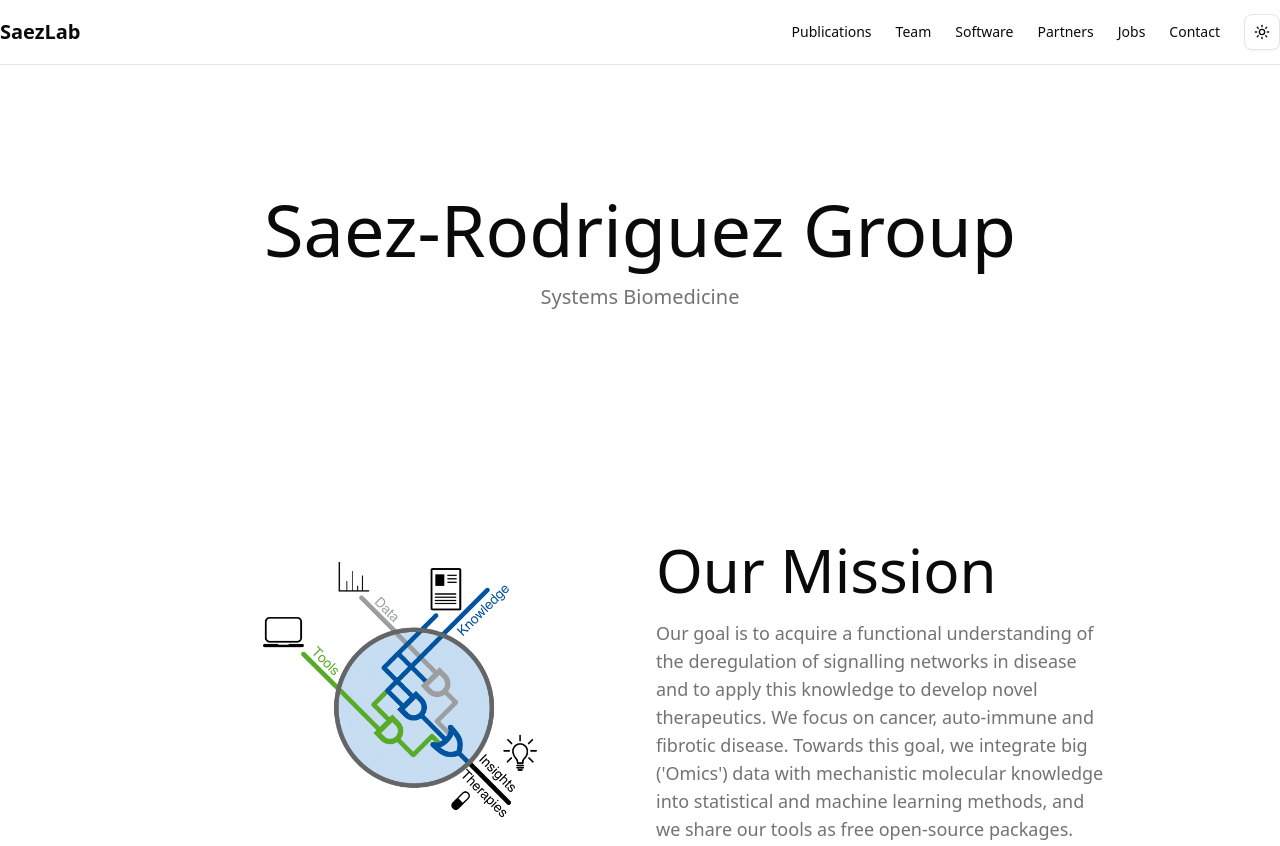
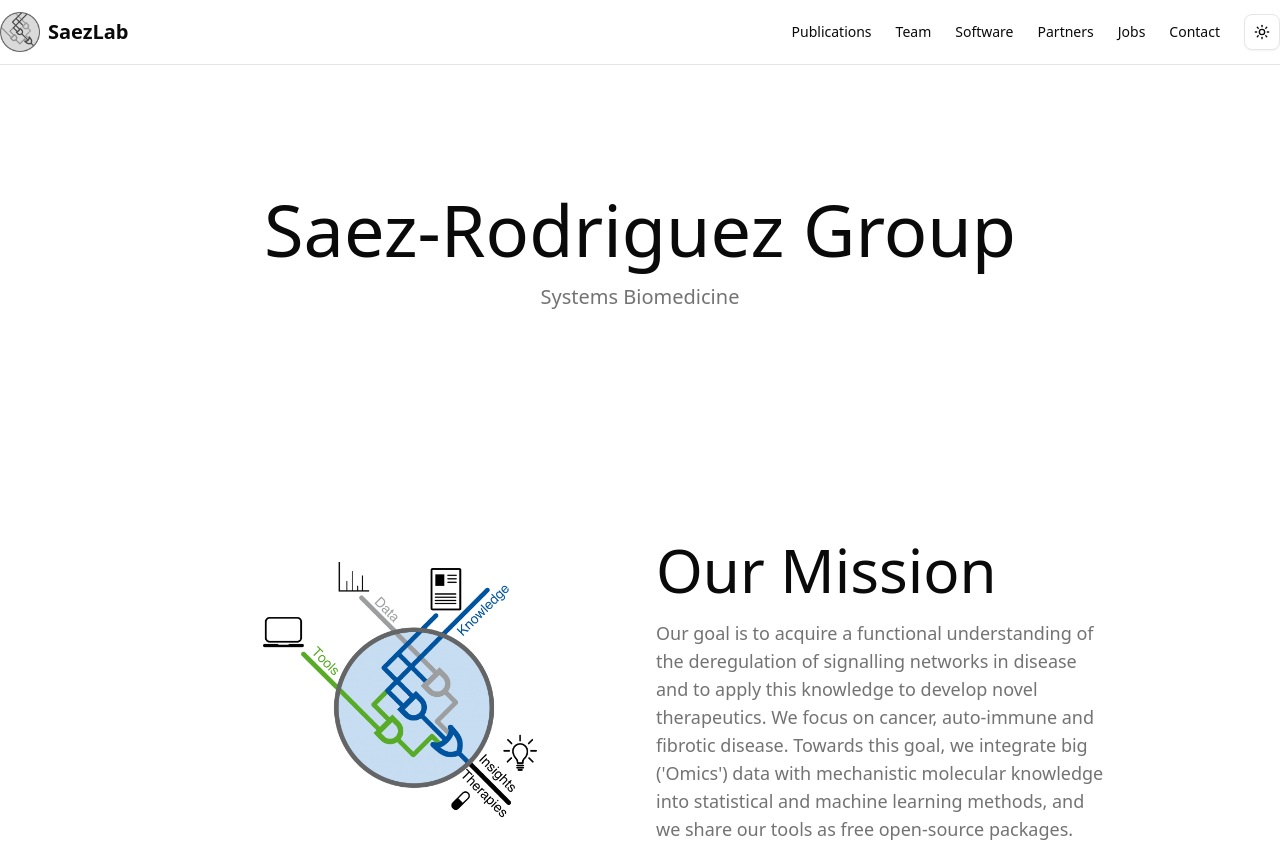
Before and after one commit to saezlab/saezlab.org, an Astro site: page / in a window 1280 px wide. Shown: the top 846 px of the page. Built offline with nearby package versions, Linux system fonts and the light colour scheme; Astro itself is replaced by a stand-in of ours.

Commit message:
added logo and favicon

```diff
--- a/src/layouts/Layout.astro
+++ b/src/layouts/Layout.astro
@@ -55,7 +55,7 @@ const { title } = Astro.props;
     <meta charset="UTF-8" />
     <meta name="description" content="Saez Lab - Systems Biology and Bioinformatics Research" />
     <meta name="viewport" content="width=device-width" />
-    <link rel="icon" type="image/svg+xml" href={getInternalLink('/favicon.svg')} />
+    <link rel="icon" type="image/svg+xml" href={getInternalLink('/favicon.ico')} />
     <meta name="generator" content={Astro.generator} />
     <title>{title} | SaezLab</title>
     <ClientRouter />
@@ -65,6 +65,7 @@ const { title } = Astro.props;
       <header class="sticky top-0 z-50 w-full border-b bg-background/95 backdrop-blur supports-[backdrop-filter]:bg-background/60">
         <div class="container flex h-16 items-center space-x-4 sm:justify-between sm:space-x-0 mx-auto">
           <a class="hidden md:flex items-center space-x-2" href={getInternalLink('/')}>
+            <img src={getInternalLink('/favicon.ico')} alt="SaezLab Logo" class="h-10 w-10 grayscale" />
             <span class="font-bold text-xl">
               SaezLab
             </span>
--- a/src/layouts/main.astro
+++ b/src/layouts/main.astro
@@ -7,7 +7,7 @@ const { content } = Astro.props;
 	<head>
 		<meta charset="utf-8" />
 		<meta name="viewport" content="width=device-width" />
-		<link rel="icon" type="image/svg+xml" href="/favicon.svg" />
+		<link rel="icon" type="image/svg+xml" href="/favicon.ico" />
 		<title>{content.title}</title>
 	</head>
 	<body>
```
Also changed, not shown: public/favicon.ico (added), public/favicon.svg (deleted).
